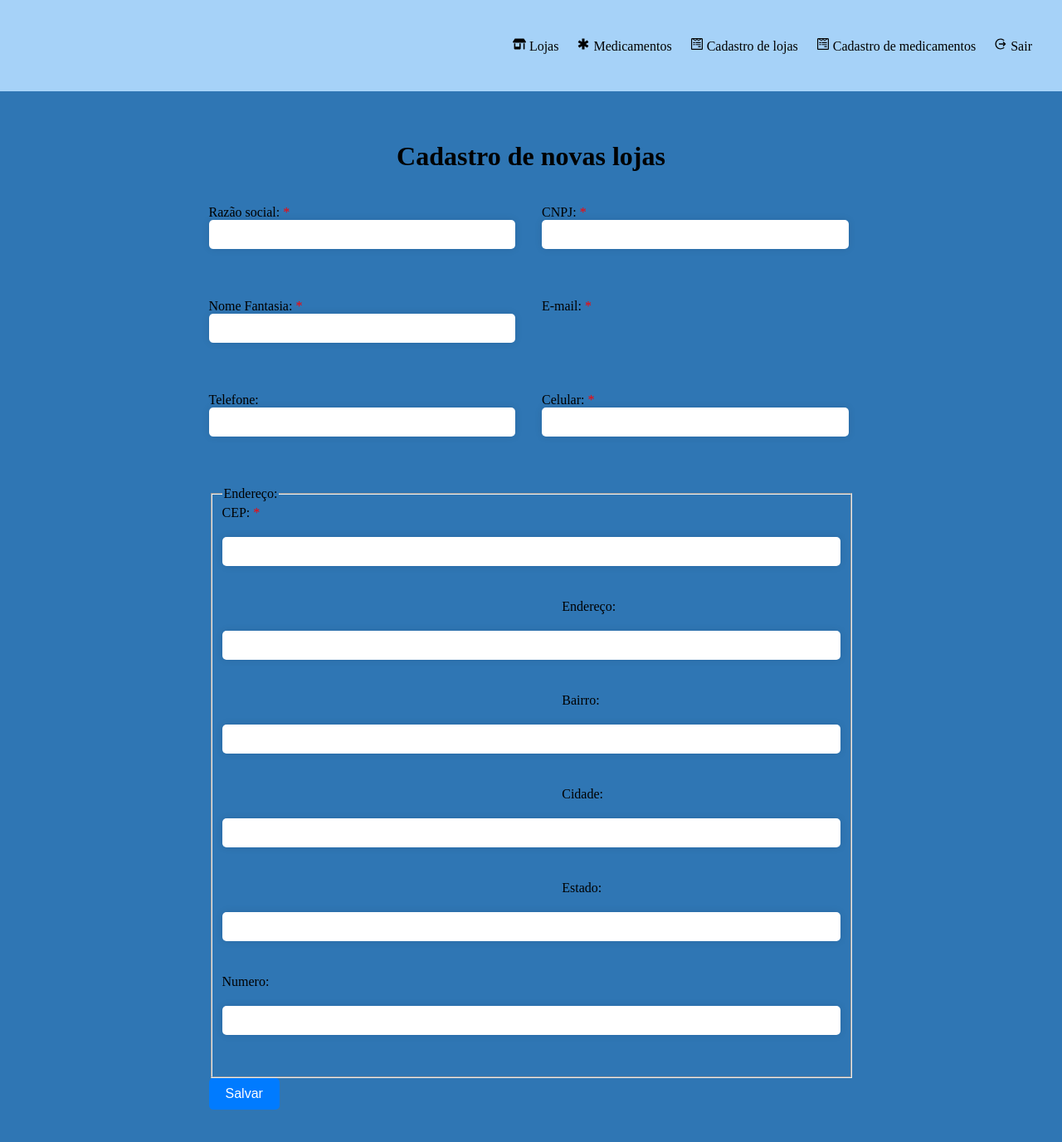
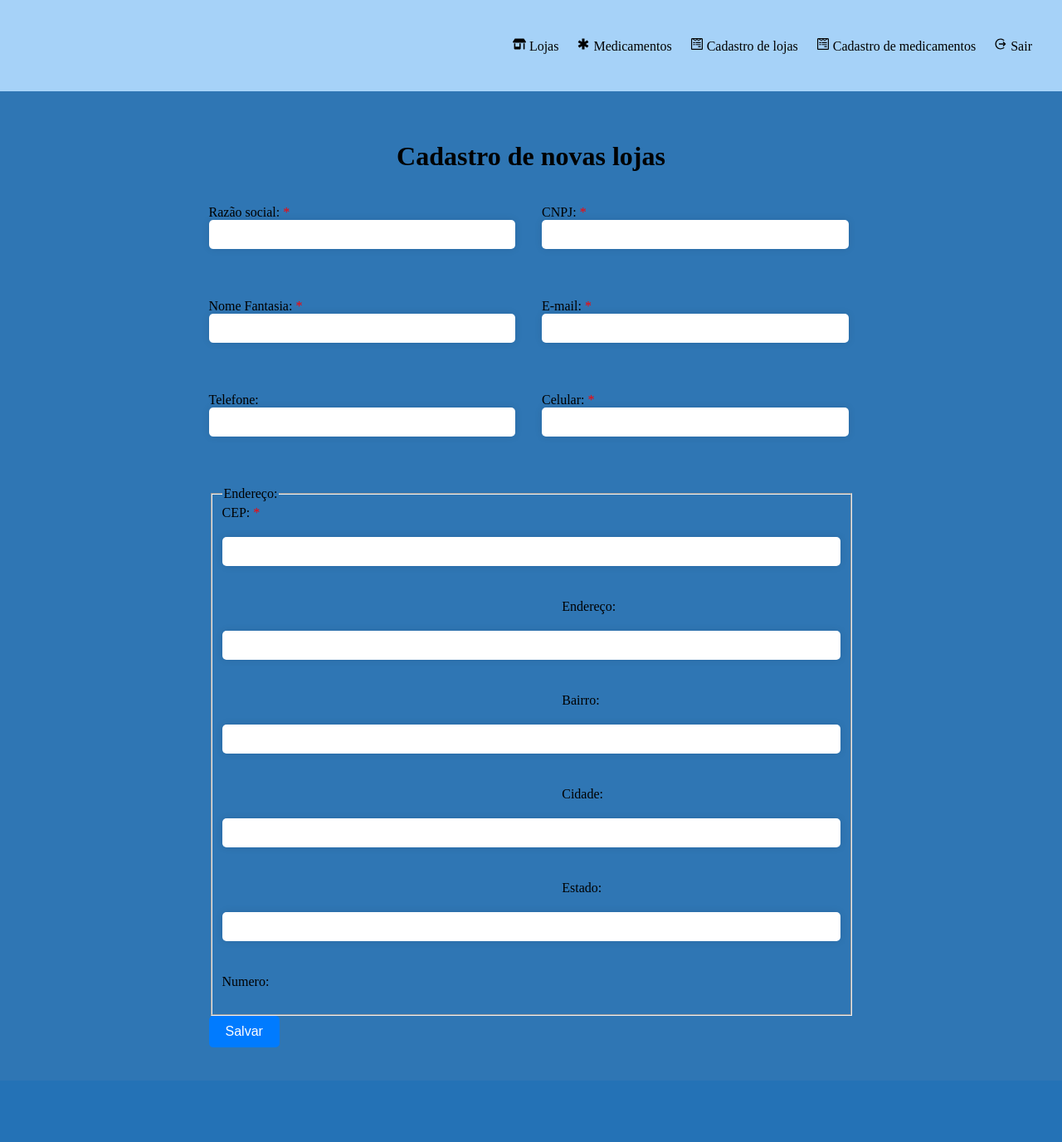
Before and after one commit to Dav1Samu3l/Pharm, a React (Vite) app: page /Cadastro-de-lojas in a window 1280 px wide. Shown: the top 1376 px of the page at 83% size. Built offline with nearby package versions, Linux system fonts and the light colour scheme.

Commit message:
imput email fix

```diff
--- a/src/Components/Pages/CadastroDeLojas/CadastroLoja.jsx
+++ b/src/Components/Pages/CadastroDeLojas/CadastroLoja.jsx
@@ -93,7 +93,6 @@ function CadastroDeLoja() {
           <label>
             Nome Fantasia: <span style={{ color: 'red' }}>*</span>
             <ReactInputMask
-
               type="text"
               name="nomeFantasia"
               onChange={handleChange}
@@ -104,7 +103,7 @@ function CadastroDeLoja() {
           <br />
           <label>
             E-mail: <span style={{ color: 'red' }}>*</span>
-            <imput
+            <ReactInputMask
               type="email"
               name="email"
               onChange={handleChange}
@@ -181,7 +180,7 @@ function CadastroDeLoja() {
                 value={formValues.estado || ''}
                 onChange={(event) => setEndereco(event.target.value)} />
               <label htmlFor="Numero">Numero: </label>
-              <ReactInputMask
+              <imput
                 name='numero'
                 type='text'
                 id='numero'
```
